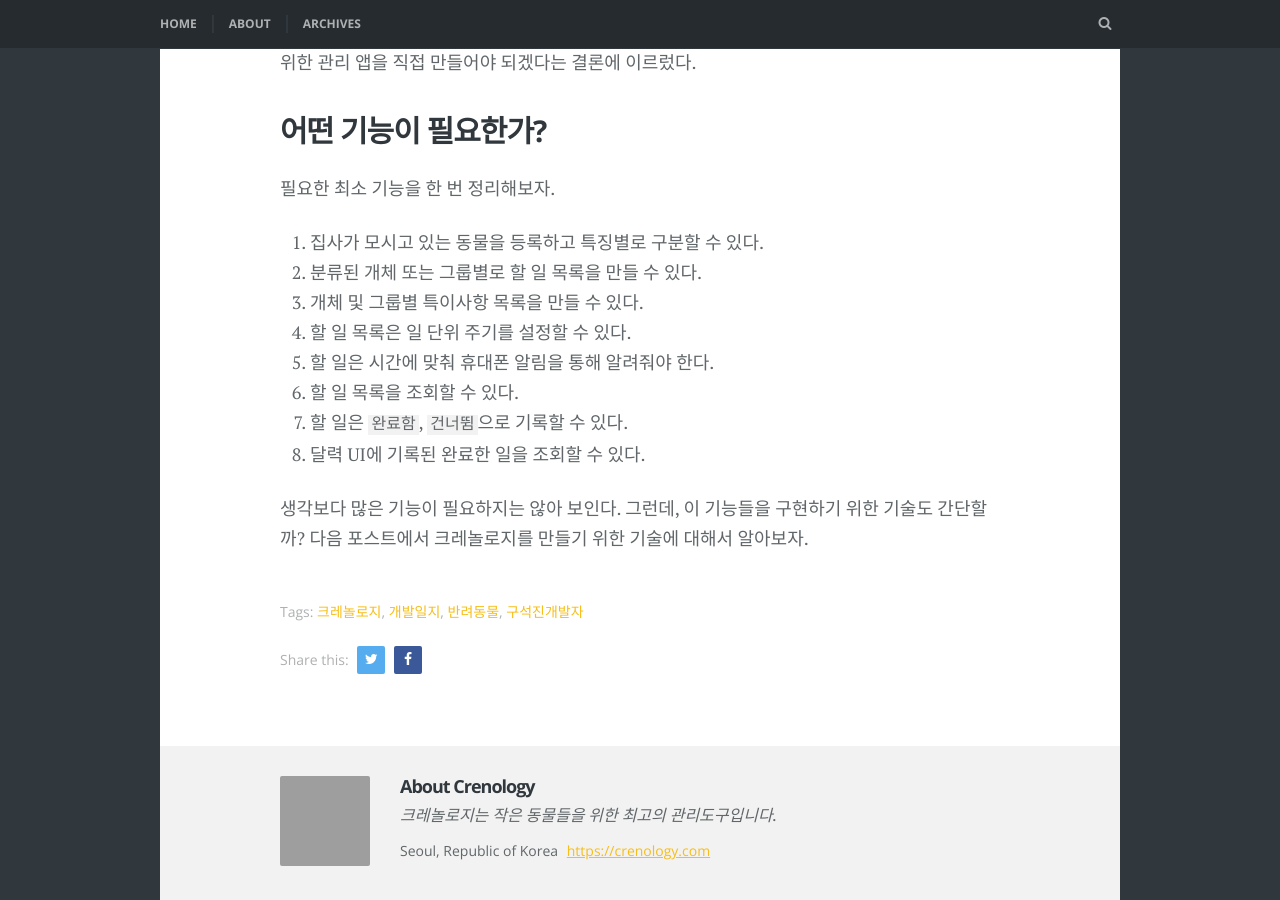
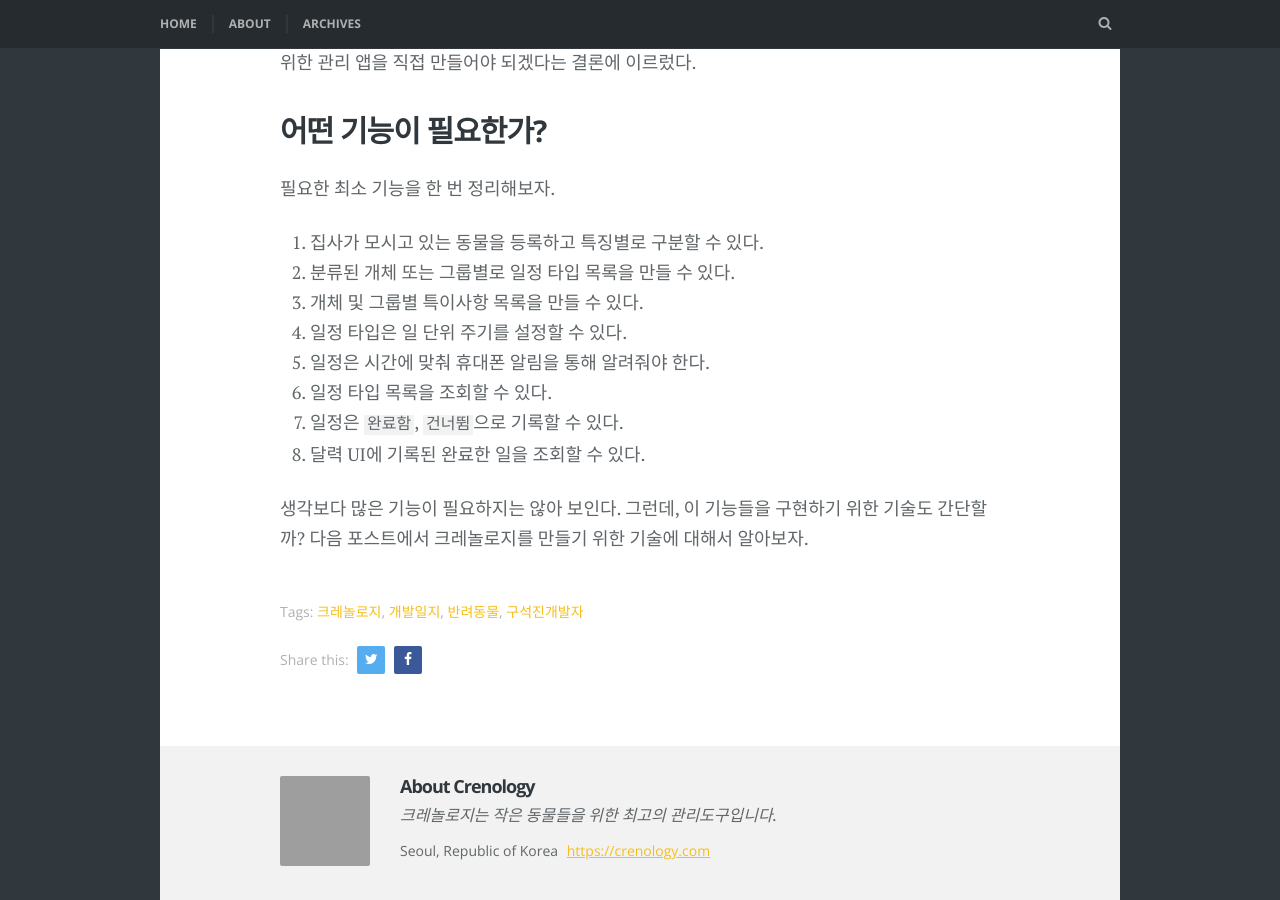
Before and after one commit to fatihohn/crenology_com, a Jekyll site: the page built from _posts/2023-02-01-1.md, in a window 1280 px wide and 900 px high, scrolled down 2448 px. Built offline with Jekyll 4.4.1, drawn with Linux system fonts in a browser that asks for light colours; some web fonts are replaced; grey boxes are pictures that could not be loaded.

Commit message:
Update 2023-02-01-1.md

```diff
--- a/_posts/2023-02-01-1.md
+++ b/_posts/2023-02-01-1.md
@@ -26,12 +26,12 @@ author_name: "구석진개발자"
 필요한 최소 기능을 한 번 정리해보자.
 
 1. 집사가 모시고 있는 동물을 등록하고 특징별로 구분할 수 있다.
-1. 분류된 개체 또는 그룹별로 할 일 목록을 만들 수 있다.
+1. 분류된 개체 또는 그룹별로 일정 타입 목록을 만들 수 있다.
 1. 개체 및 그룹별 특이사항 목록을 만들 수 있다.
-1. 할 일 목록은 일 단위 주기를 설정할 수 있다.
-1. 할 일은 시간에 맞춰 휴대폰 알림을 통해 알려줘야 한다.
-1. 할 일 목록을 조회할 수 있다.
-1. 할 일은 `완료함`, `건너뜀`으로 기록할 수 있다.
+1. 일정 타입은 일 단위 주기를 설정할 수 있다.
+1. 일정은 시간에 맞춰 휴대폰 알림을 통해 알려줘야 한다.
+1. 일정 타입 목록을 조회할 수 있다.
+1. 일정은 `완료함`, `건너뜀`으로 기록할 수 있다.
 1. 달력 UI에 기록된 완료한 일을 조회할 수 있다.
 
 생각보다 많은 기능이 필요하지는 않아 보인다. 그런데, 이 기능들을 구현하기 위한 기술도 간단할까? 다음 포스트에서 크레놀로지를 만들기 위한 기술에 대해서 알아보자.
```
